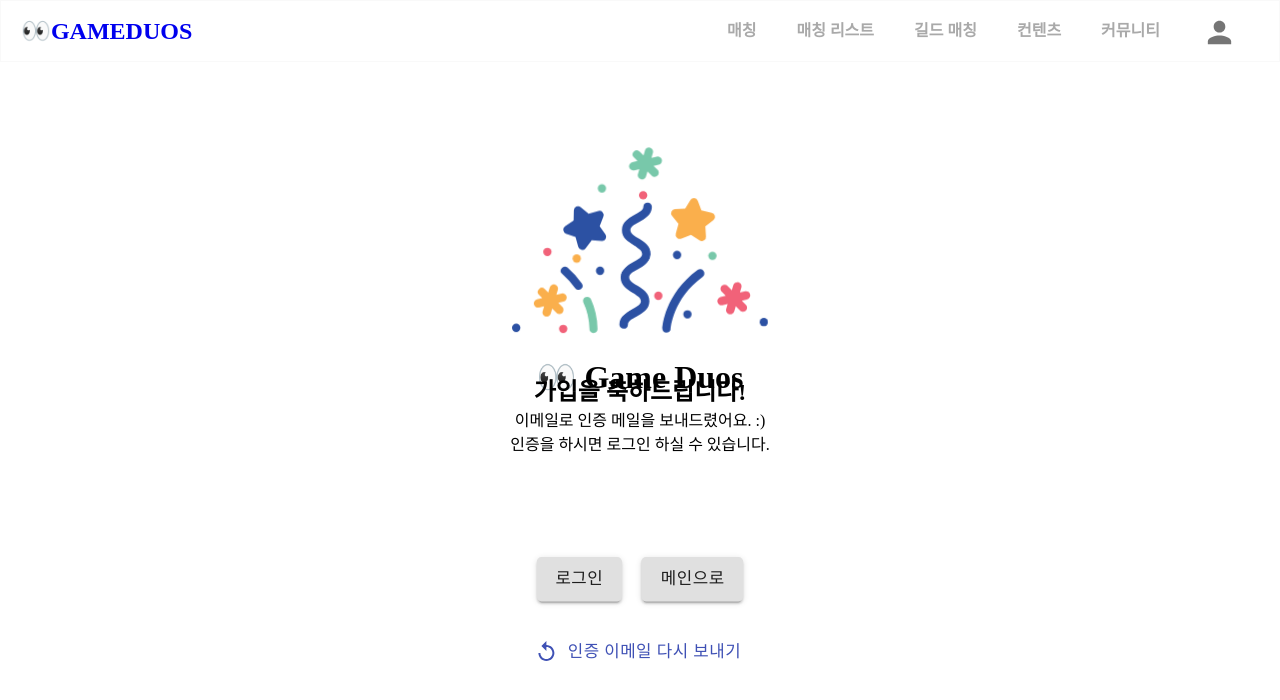
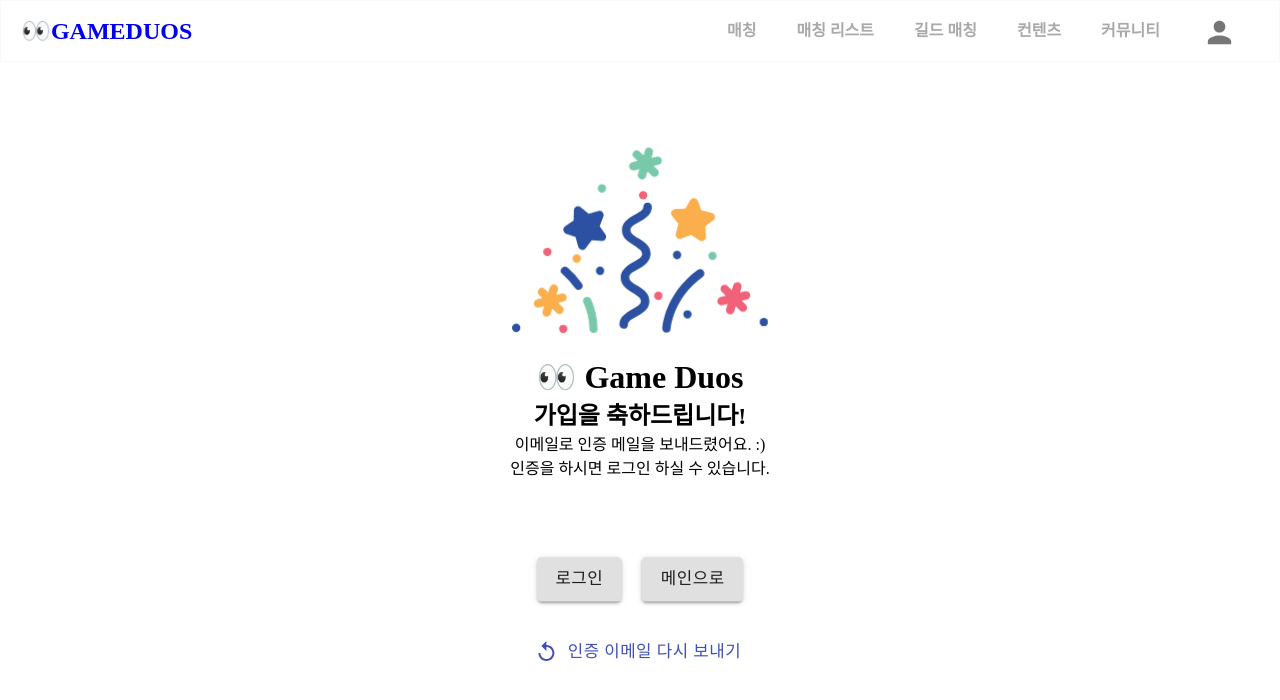
Before and after one commit to matamong/django-rest-react, a React (Create React App) app in the folder frontend/: page /SignupSuccess in a window 1280 px wide. Shown: the top 700 px of the page. Built offline with nearby package versions, Linux system fonts and the light colour scheme; a web font is replaced by a local one.

Commit message:
<:lipstick: style> : 겹침 문제 해결

```diff
--- a/frontend/src/components/signupsuccess.scss
+++ b/frontend/src/components/signupsuccess.scss
@@ -9,10 +9,6 @@
 .signupSuccess__article {
     text-align: center;
     height: 12rem;
-
-    h2 {
-        margin-top: -1.5rem;
-    }
 }
 
 
```
